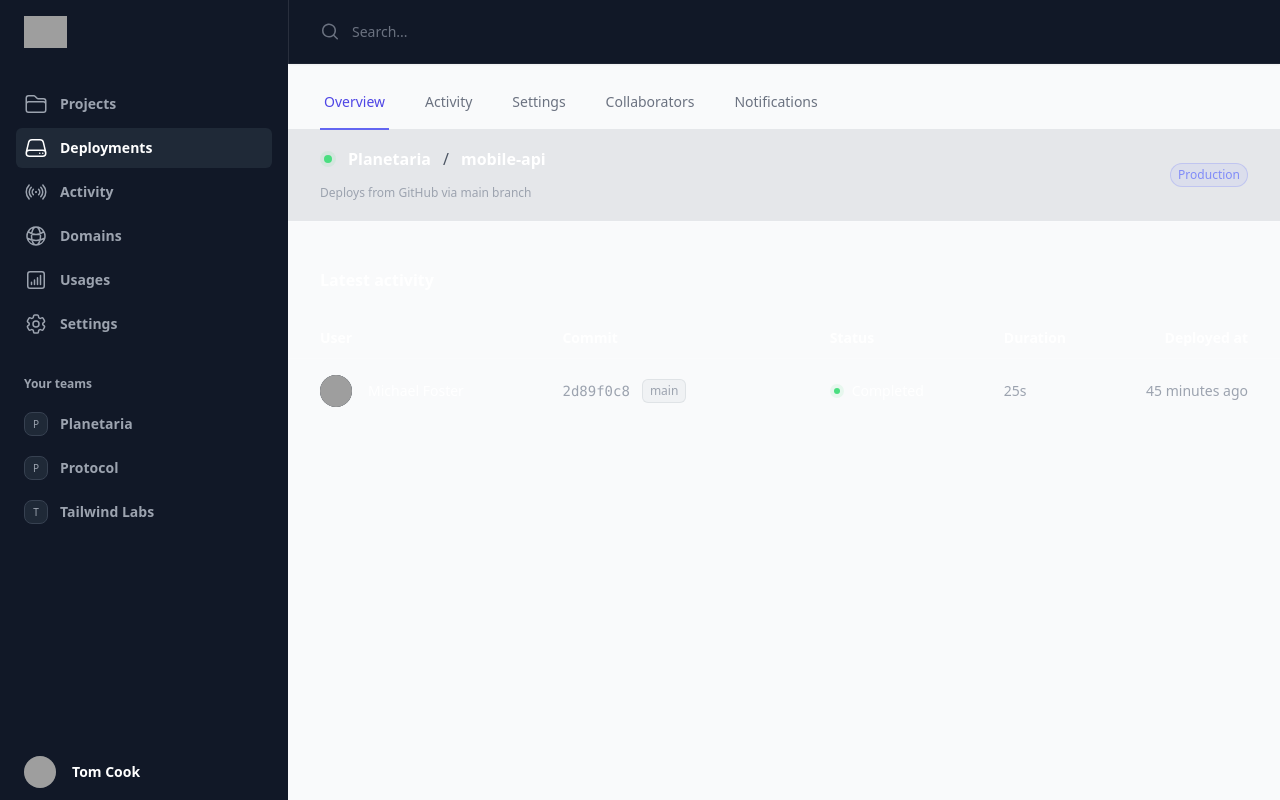
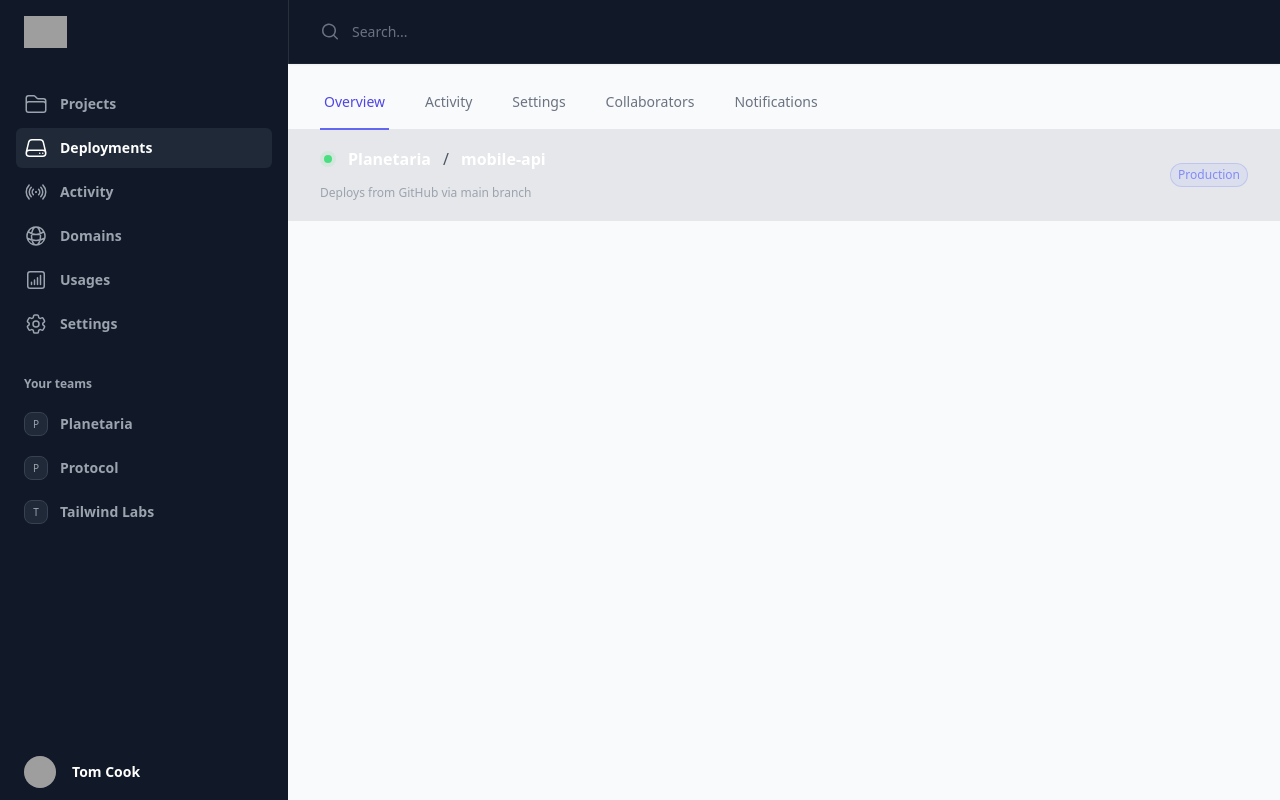
Before and after one commit to ehsansh84/social-dash-frnt, a React (Vite) app: page / in a window 1280 px wide. Built offline with nearby package versions, Linux system fonts and the light colour scheme; grey boxes are pictures that could not be loaded.

Commit message:
remove activity list

```diff
--- a/src/ActivityList.jsx
+++ /dev/null
@@ -1,131 +0,0 @@
-import { classNames } from "./utils"
-
-const activityItems = [
-  {
-    user: {
-      name: "Michael Foster",
-      imageUrl:
-        "https://images.unsplash.com/photo-1519244703995-f4e0f30006d5?ixlib=rb-1.2.1&ixid=eyJhcHBfaWQiOjEyMDd9&auto=format&fit=facearea&facepad=2&w=256&h=256&q=80",
-    },
-    commit: "2d89f0c8",
-    branch: "main",
-    status: "Completed",
-    duration: "25s",
-    date: "45 minutes ago",
-    dateTime: "2023-01-23T11:00",
-  },
-  // More items...
-]
-
-const statuses = {
-  Completed: "text-green-400 bg-green-400/10",
-  Error: "text-rose-400 bg-rose-400/10",
-}
-
-export function ActivityList() {
-  return (
-    <div className="border-t border-white/10 pt-11">
-      <h2 className="px-4 text-base font-semibold leading-7 text-white sm:px-6 lg:px-8">
-        Latest activity
-      </h2>
-      <table className="mt-6 w-full whitespace-nowrap text-left">
-        <colgroup>
-          <col className="w-full sm:w-4/12" />
-          <col className="lg:w-4/12" />
-          <col className="lg:w-2/12" />
-          <col className="lg:w-1/12" />
-          <col className="lg:w-1/12" />
-        </colgroup>
-        <thead className="border-b border-white/10 text-sm leading-6 text-white">
-          <tr>
-            <th
-              scope="col"
-              className="py-2 pl-4 pr-8 font-semibold sm:pl-6 lg:pl-8"
-            >
-              User
-            </th>
-            <th
-              scope="col"
-              className="hidden py-2 pl-0 pr-8 font-semibold sm:table-cell"
-            >
-              Commit
-            </th>
-            <th
-              scope="col"
-              className="py-2 pl-0 pr-4 text-right font-semibold sm:pr-8 sm:text-left lg:pr-20"
-            >
-              Status
-            </th>
-            <th
-              scope="col"
-              className="hidden py-2 pl-0 pr-8 font-semibold md:table-cell lg:pr-20"
-            >
-              Duration
-            </th>
-            <th
-              scope="col"
-              className="hidden py-2 pl-0 pr-4 text-right font-semibold sm:table-cell sm:pr-6 lg:pr-8"
-            >
-              Deployed at
-            </th>
-          </tr>
-        </thead>
-        <tbody className="divide-y divide-white/5">
-          {activityItems.map((item) => (
-            <tr key={item.commit}>
-              <td className="py-4 pl-4 pr-8 sm:pl-6 lg:pl-8">
-                <div className="flex items-center gap-x-4">
-                  <img
-                    src={item.user.imageUrl}
-                    alt=""
-                    className="h-8 w-8 rounded-full bg-gray-800"
-                  />
-                  <div className="truncate text-sm font-medium leading-6 text-white">
-                    {item.user.name}
-                  </div>
-                </div>
-              </td>
-              <td className="hidden py-4 pl-0 pr-4 sm:table-cell sm:pr-8">
-                <div className="flex gap-x-3">
-                  <div className="font-mono text-sm leading-6 text-gray-400">
-                    {item.commit}
-                  </div>
-                  <span className="inline-flex items-center rounded-md bg-gray-400/10 px-2 py-1 text-xs font-medium text-gray-400 ring-1 ring-inset ring-gray-400/20">
-                    {item.branch}
-                  </span>
-                </div>
-              </td>
-              <td className="py-4 pl-0 pr-4 text-sm leading-6 sm:pr-8 lg:pr-20">
-                <div className="flex items-center justify-end gap-x-2 sm:justify-start">
-                  <time
-                    className="text-gray-400 sm:hidden"
-                    dateTime={item.dateTime}
-                  >
-                    {item.date}
-                  </time>
-                  <div
-                    className={classNames(
-                      statuses[item.status],
-                      "flex-none rounded-full p-1",
-                    )}
-                  >
-                    <div className="h-1.5 w-1.5 rounded-full bg-current" />
-                  </div>
-                  <div className="hidden text-white sm:block">
-                    {item.status}
-                  </div>
-                </div>
-              </td>
-              <td className="hidden py-4 pl-0 pr-8 text-sm leading-6 text-gray-400 md:table-cell lg:pr-20">
-                {item.duration}
-              </td>
-              <td className="hidden py-4 pl-0 pr-4 text-right text-sm leading-6 text-gray-400 sm:table-cell sm:pr-6 lg:pr-8">
-                <time dateTime={item.dateTime}>{item.date}</time>
-              </td>
-            </tr>
-          ))}
-        </tbody>
-      </table>
-    </div>
-  )
-}
--- a/src/Main.jsx
+++ b/src/Main.jsx
@@ -1,4 +1,3 @@
-import { ActivityList } from "./ActivityList"
 import { Heading } from "./Heading"
 import { Tabs } from "./Tabs"
 
@@ -9,7 +8,6 @@ export function Main() {
         <Tabs />
         <Heading />
       </header>
-      <ActivityList />
     </main>
   )
 }
```
